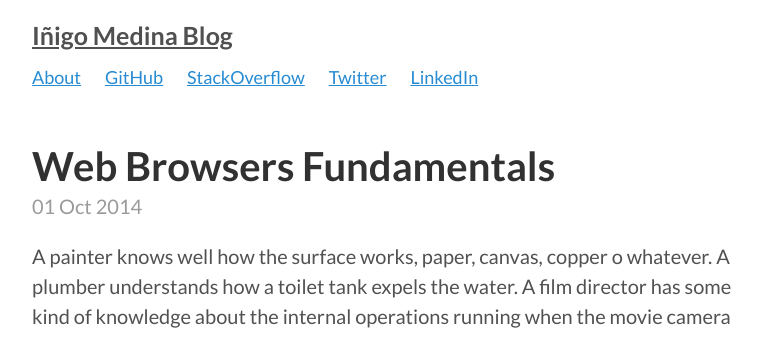
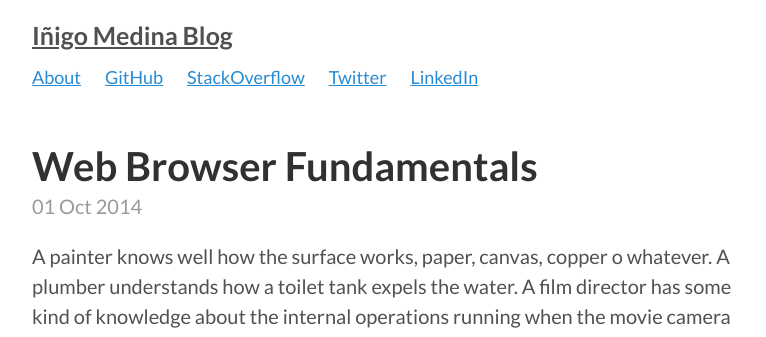
Before and after one commit to grosshat/grosshat.github.io, a Jekyll site: the page built from _posts/2014-10-1-web-browser-fundamentals.md, in a window 1280 px wide. Shown: the top 337 px of the page, without its empty margins (248-1014 px from the left). Built offline with Jekyll 4.4.1, drawn with Linux system fonts in a browser that asks for light colours; Markdown is read by kramdown in place of the engine named in the settings; comment, search, counter and statistics services are not loaded.

Commit message:
Update post's title.

```diff
--- a/_posts/2014-10-1-web-browsers-fundamentals.md
+++ b/_posts/2014-10-1-web-browser-fundamentals.md
@@ -1,8 +1,8 @@
 ---
 layout: post
-title: Web Browsers Fundamentals
+title: Web Browser Fundamentals
 comments: true
-permalink: web-browsers-fundamentals
+permalink: web-browser-fundamentals
 ---
 
 A painter knows well how the surface works, paper, canvas, copper o whatever.
```
